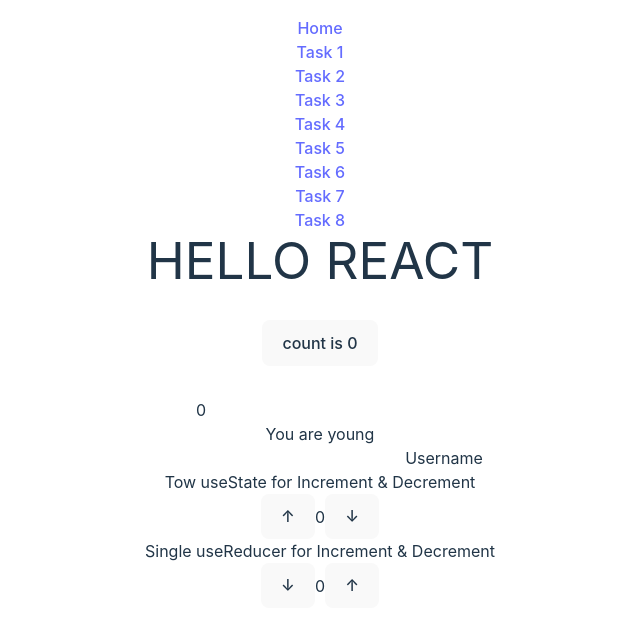
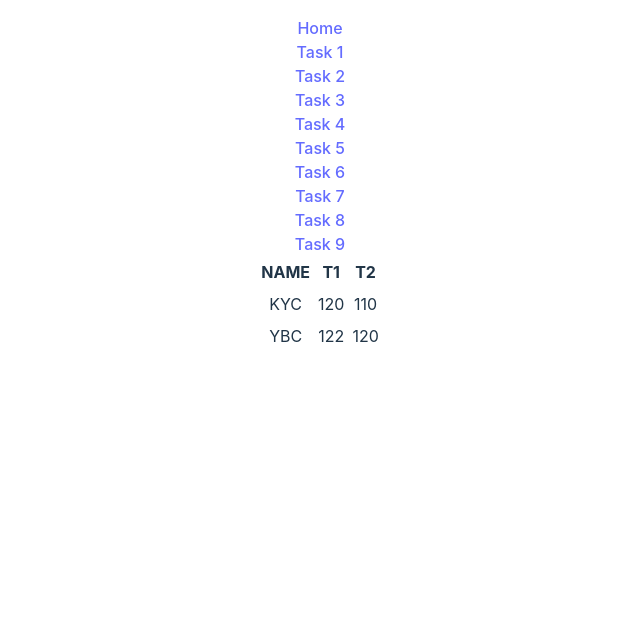
Before and after one commit to Krish4523/react-tutorial, a React (Vite) app: page /task9 in a window 1280 px wide. Before the commit this address led to /. Shown: the top 630 px of the page, without its empty margins (320-960 px from the left). Built offline with nearby package versions, Linux system fonts and the light colour scheme.

Commit message:
add Lecture-5

```diff
--- a/src/App.jsx
+++ b/src/App.jsx
@@ -1,6 +1,7 @@
 import "./App.css";
 import { BrowserRouter, Navigate, Route, Routes } from "react-router-dom";
 import Home from "./Home.jsx";
+import Navbar from "./Navbar";
 import { Task1 } from "./Task1";
 import { Task2 } from "./Task2";
 import { Task3 } from "./Task3";
@@ -9,9 +10,13 @@
 import { Task6 } from "./Task6";
 import { Task7 } from "./Task7";
 import { Task8 } from "./Task8";
-import Navbar from "./Navbar";
+import { Task9 } from "./Task9";
 
 const info = { model: "Grand i10", brand: "Hyundai" };
+const students = [
+  { name: "KYC", T1: 120, T2: 110 },
+  { name: "YBC", T1: 122, T2: 120 },
+];
 const links = [
   { href: "/", item: "Home" },
   { href: "/task1", item: "Task 1" },
@@ -22,6 +27,7 @@
   { href: "/task6", item: "Task 6" },
   { href: "/task7", item: "Task 7" },
   { href: "/task8", item: "Task 8" },
+  { href: "/task9", item: "Task 9" },
 ];
 
 function App() {
@@ -42,6 +48,7 @@
           <Route path="/task6" element={<Task6 />} />
           <Route path="/task7" element={<Task7 />} />
           <Route path="/task8" element={<Task8 />} />
+          <Route path="/task9" element={<Task9 students={students} />} />
           <Route path="*" element={<Navigate to="/" />} />
         </Routes>
       </BrowserRouter>
--- a/src/Home.jsx
+++ b/src/Home.jsx
@@ -62,7 +62,7 @@
         </label>
         <p>{username}</p>
       </div>
-      <p>Tow useState for Increment & Decrement</p>
+      <p>Two useState for Increment & Decrement</p>
       <div className="flex items-center justify-center gap-4 mt-2 mb-4">
         <button
           onClick={() => {
--- a/src/Task5.jsx
+++ b/src/Task5.jsx
@@ -1,10 +1,34 @@
 import img1 from "./assets/img1.png";
 import img2 from "./assets/img2.png";
+import { useState } from "react";
 
 const images = [img1, img2];
 
 export function Task5() {
-  return images.map((image, index) => (
-    <img src={image} key={index} className="aspect-square m-2" alt="logo" />
-  ));
+  const [image, setImage] = useState(img1);
+  return (
+    <>
+      <div className="mb-4 flex gap-2">
+        {images.map((image, index) => (
+          <img
+            src={image}
+            key={index}
+            className="aspect-square m-2"
+            alt="logo"
+          />
+        ))}
+      </div>
+      {/* button(change image) onClick=> change the image */}
+      <div className="flex flex-col gap-2 items-center w-1/3">
+        <img
+          src={image}
+          alt="Image"
+          className="size-40 rounded-md object-cover object-center"
+        />
+        <button onClick={() => setImage((img) => (img === img1 ? img2 : img1))}>
+          Change Image
+        </button>
+      </div>
+    </>
+  );
 }
--- /dev/null
+++ b/src/Task9.jsx
@@ -0,0 +1,23 @@
+/* pass T1 & T2 marks of 2 students & read the information & display in table format */
+export function Task9({ students }) {
+  return (
+    <table rules="all" border={1} cellPadding={4}>
+      <thead className="border-b-2">
+        <tr>
+          {Object.keys(students[0]).map((head) => (
+            <th key={head}>{head.toUpperCase()}</th>
+          ))}
+        </tr>
+      </thead>
+      <tbody>
+        {students.map((student, index) => (
+          <tr key={index}>
+            {Object.values(student).map((data, i) => (
+              <td key={i}>{data}</td>
+            ))}
+          </tr>
+        ))}
+      </tbody>
+    </table>
+  );
+}
```
